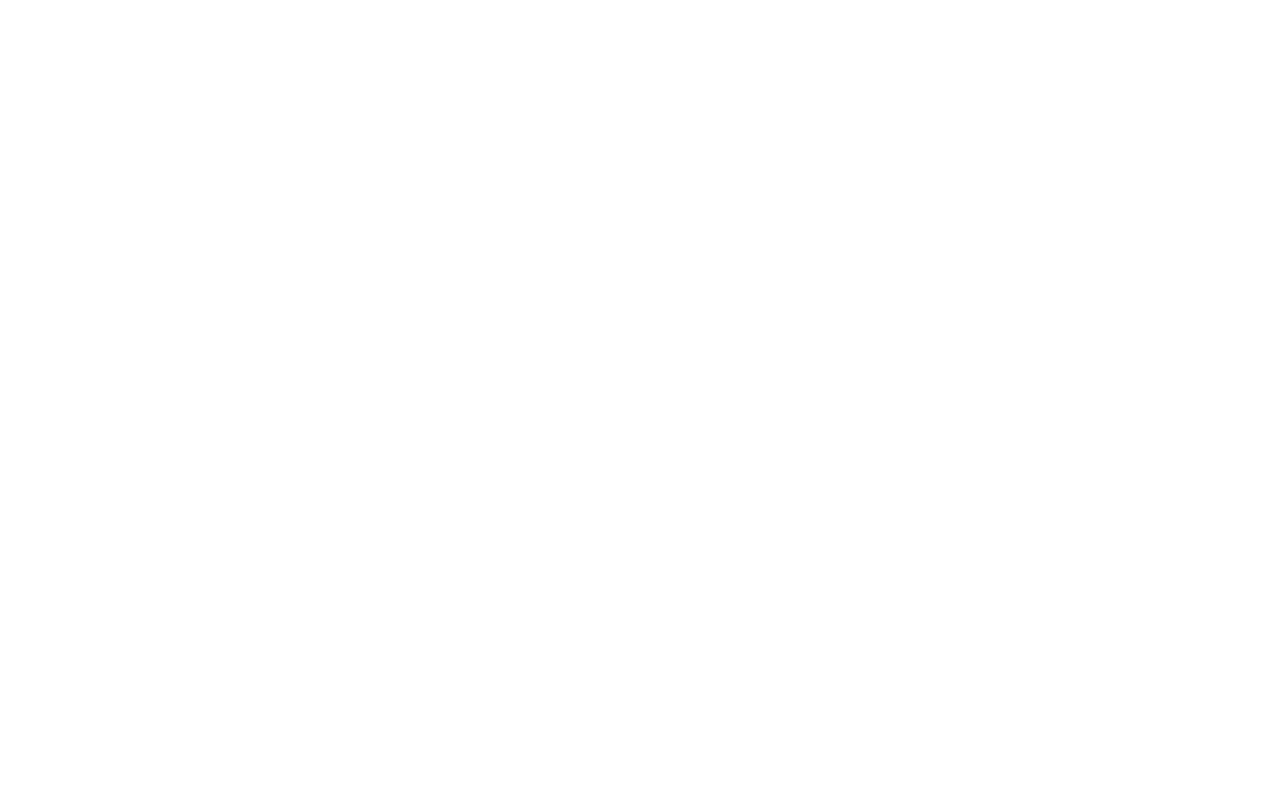
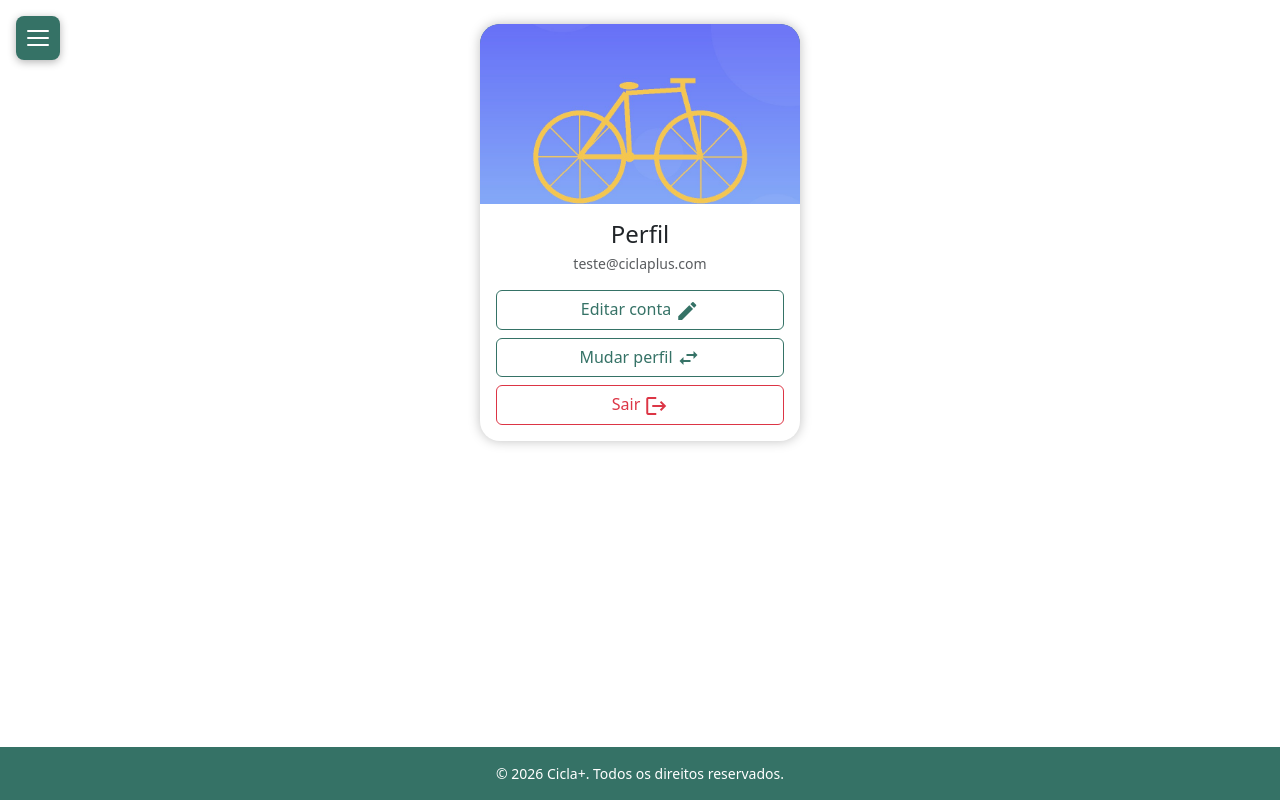
Before and after one commit to cruzPatrick/ciclaPlus, a React (Vite) app: page /app/perfil in a window 1280 px wide. Before the commit this address had no page. Built offline with nearby package versions, Linux system fonts and the light colour scheme.

Commit message:
Adiciona pagina Perfil com opcoes de editar conta, mudar perfil e logoff

```diff
--- a/src/App.jsx
+++ b/src/App.jsx
@@ -11,6 +11,7 @@
 import Confronto from "./pages/app/Confronto.jsx";
 import Consultoria from "./pages/app/Consultoria.jsx";
 import Ranking from "./pages/app/Ranking.jsx";
+import Perfil from "./pages/app/Perfil.jsx";
 
 export default function App() {
   return (
@@ -38,6 +39,7 @@
         <Route path="confronto" element={<Confronto />} />
         <Route path="consultoria" element={<Consultoria />} />
         <Route path="ranking" element={<Ranking />} />
+        <Route path="perfil" element={<Perfil />} />
       </Route>
     </Routes>
   );
--- a/src/components/layout/AppLayout.jsx
+++ b/src/components/layout/AppLayout.jsx
@@ -12,6 +12,8 @@
   { to: "confronto", texto: "Confrontos" },
   { to: "consultoria", texto: "Consultoria" },
   { to: "ranking", texto: "Ranking" },
+  // Sempre por último: parte de baixo do menu hambúrguer / última aba mobile.
+  { to: "perfil", texto: "Perfil" },
 ];
 
 // --------------------------------------------------------------------------
--- /dev/null
+++ b/src/pages/app/Perfil.jsx
@@ -0,0 +1,43 @@
+import { useNavigate } from "react-router-dom";
+
+export default function Perfil() {
+  const navigate = useNavigate();
+
+  // Conta de teste fixa (mesma do login) — sem backend por enquanto.
+  const conta = { email: "teste@ciclaplus.com" };
+
+  return (
+    <main className="container py-4">
+      <div className="perfil-card bg-white">
+        {/* Mesma foto do topo do card de login. */}
+        <div className="perfil-banner" />
+
+        <div className="p-3">
+          <h1 className="h4 text-center mb-1">Perfil</h1>
+          <p className="small text-body-secondary text-center mb-3">
+            {conta.email}
+          </p>
+
+          <button type="button" className="btn btn-outline-primary w-100 mb-2">
+            Editar conta
+            <span className="material-icons align-middle ms-1">edit</span>
+          </button>
+
+          <button type="button" className="btn btn-outline-primary w-100 mb-2">
+            Mudar perfil
+            <span className="material-icons align-middle ms-1">swap_horiz</span>
+          </button>
+
+          <button
+            type="button"
+            className="btn btn-outline-danger w-100"
+            onClick={() => navigate("/login")}
+          >
+            Sair
+            <span className="material-icons align-middle ms-1">logout</span>
+          </button>
+        </div>
+      </div>
+    </main>
+  );
+}
--- a/src/styles/custom.scss
+++ b/src/styles/custom.scss
@@ -90,6 +90,25 @@
 // padding-left igual ao do input, o rótulo começa depois do ícone.
 .auth-card .form-floating > label {
   padding-left: 2.5rem;
+}
+
+// --------------------------------------------------------------------------
+// Perfil — card que espelha o auth-card do login (mesma foto no topo),
+// só que com o conteúdo das opções da conta.
+// --------------------------------------------------------------------------
+.perfil-card {
+  max-width: 320px;
+  margin: 0 auto;
+  border-radius: 20px;
+  overflow: hidden;
+  box-shadow: 0 0 12px rgba(0, 0, 0, 0.25);
+}
+
+.perfil-banner {
+  height: 180px;
+  background: $primary url("/images/ciclista-login.jpg") center center
+    no-repeat;
+  background-size: cover;
 }
 
 // --------------------------------------------------------------------------
```
